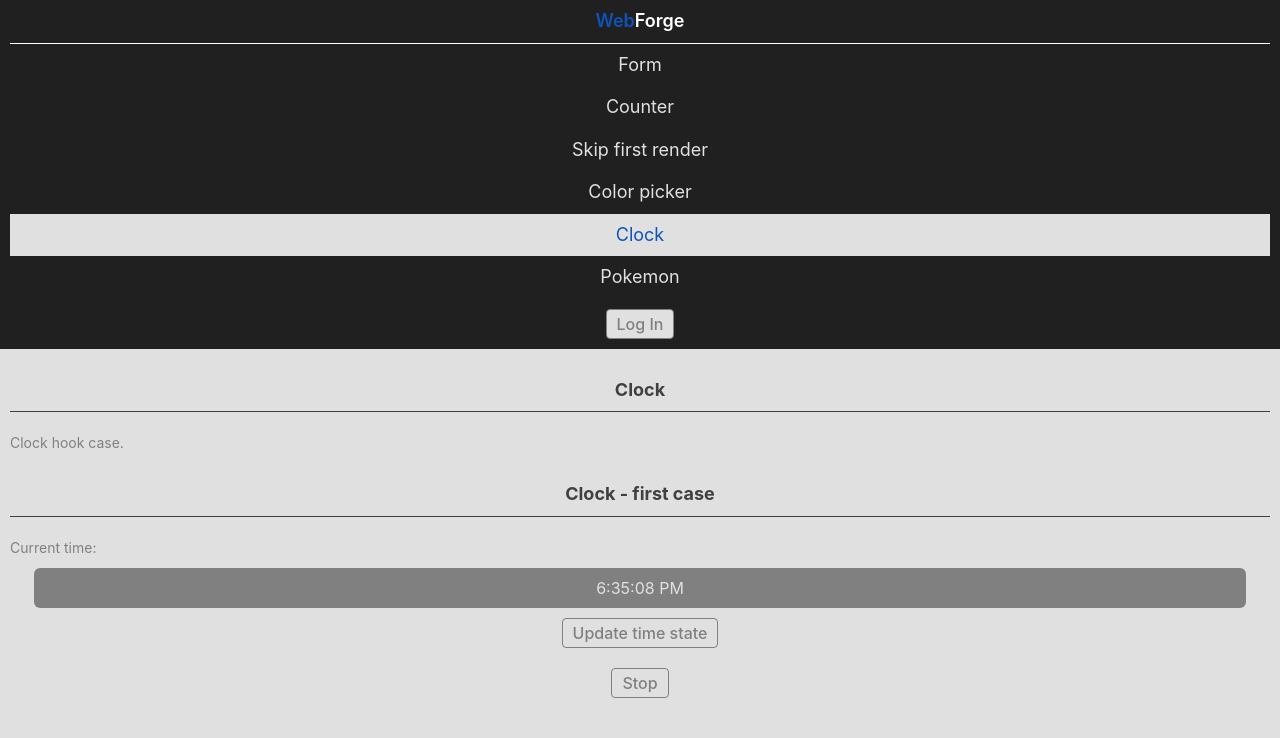
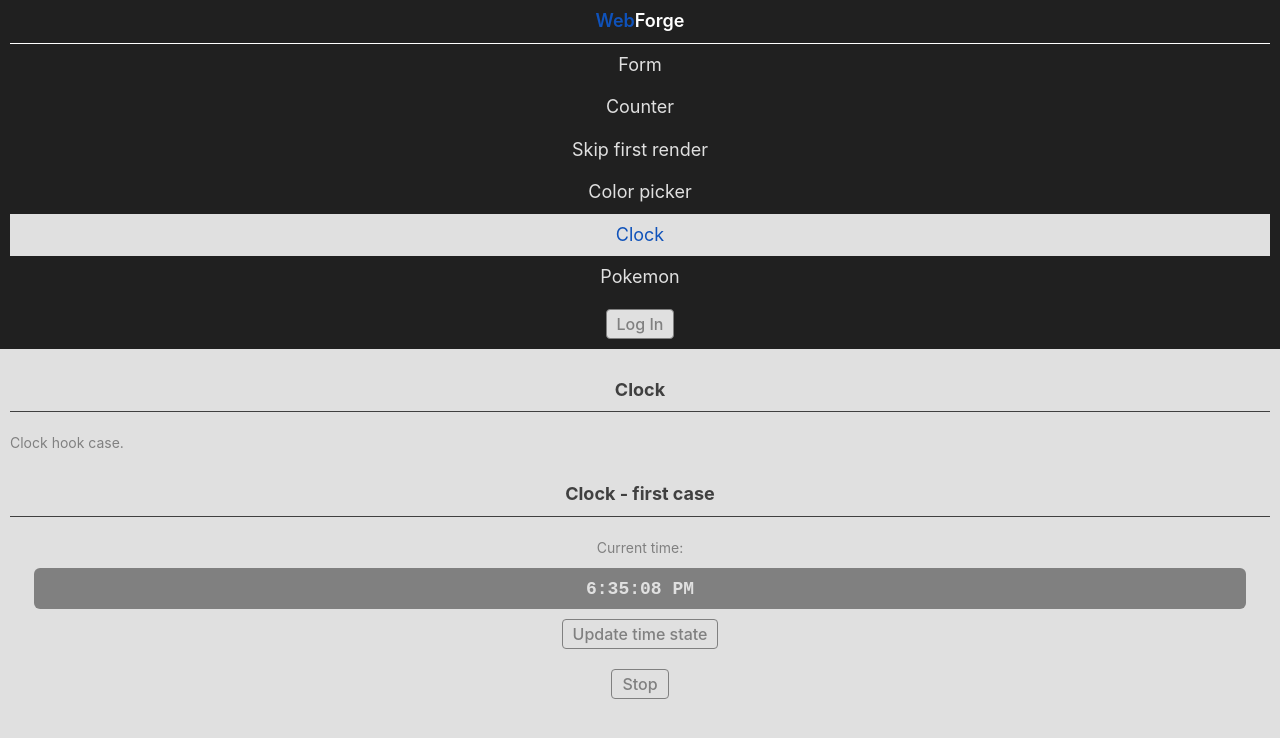
Before and after one commit to basesnel/react-system-01-hooks, a React (Create React App) app: page /react-system-01-hooks/clock in a window 1280 px wide. Shown: the top 738 px of the page. Built offline with nearby package versions, Linux system fonts and the light colour scheme.

Commit message:
Clock component stilization

```diff
--- a/src/components/Clock/Clock.jsx
+++ b/src/components/Clock/Clock.jsx
@@ -4,6 +4,8 @@ import { Text } from 'components/Text/Text';
 import { Grid } from 'components/Grid/Grid';
 import { DecoratedButton } from 'components/DecoratedButton/DecoratedButton';
 import { Box } from 'components/Box/Box';
+
+import css from './Clock.module.css';
 
 export const Clock = () => {
   const [time, setTime] = useState(() => new Date());
@@ -44,9 +46,9 @@ export const Clock = () => {
 
   return (
     <>
-      <Text>Current time:</Text>
+      <Text centered={true}>Current time:</Text>
       <Box>
-        <span>{time.toLocaleTimeString()}</span>
+        <span className={css.time}>{time.toLocaleTimeString()}</span>
       </Box>
       <Grid>
         <DecoratedButton
--- /dev/null
+++ b/src/components/Clock/Clock.module.css
@@ -0,0 +1,20 @@
+@value sizes: "../../cssvariables/media.module.css";
+@value mobile, smartphone, tablet, desktop from sizes;
+
+.time {
+  font-family: monospace;
+  font-size: 18px;
+  font-weight: 700;
+}
+
+@media tablet {
+  .time {
+    font-size: 30px;
+  }
+}
+
+@media desktop {
+  .time {
+    font-size: 50px;
+  }
+}
--- a/src/components/Grid/Grid.module.css
+++ b/src/components/Grid/Grid.module.css
@@ -14,7 +14,7 @@
 @media tablet {
   .grid {
     flex-direction: row;
-    justify-content: flex-start;
+    justify-content: center;
     align-items: center;
   }
 }
--- a/src/components/Text/Text.jsx
+++ b/src/components/Text/Text.jsx
@@ -1,5 +1,9 @@
 import css from './Text.module.css';
 
-export const Text = ({ children }) => {
-  return <p className={css.txt}>{children}</p>;
+export const Text = ({ children, centered }) => {
+  return (
+    <p className={centered ? `${css.txt} ${css.centered}` : css.txt}>
+      {children}
+    </p>
+  );
 };
--- a/src/components/Text/Text.module.css
+++ b/src/components/Text/Text.module.css
@@ -8,6 +8,10 @@
   color: var(--color-text);
 }
 
+.txt.centered {
+  text-align: center;
+}
+
 @media mobile {
   .txt {
     font-size: 16px;
```
